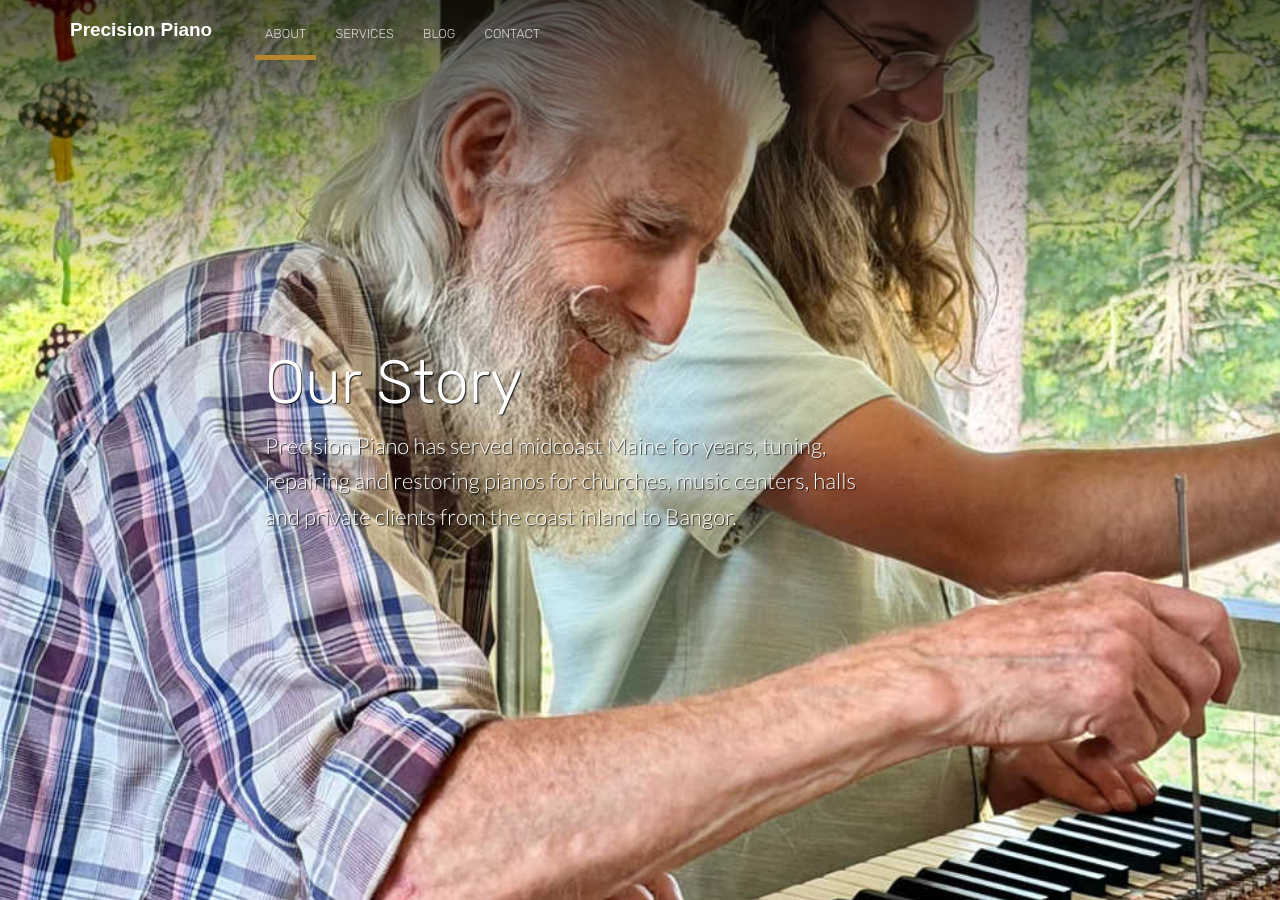
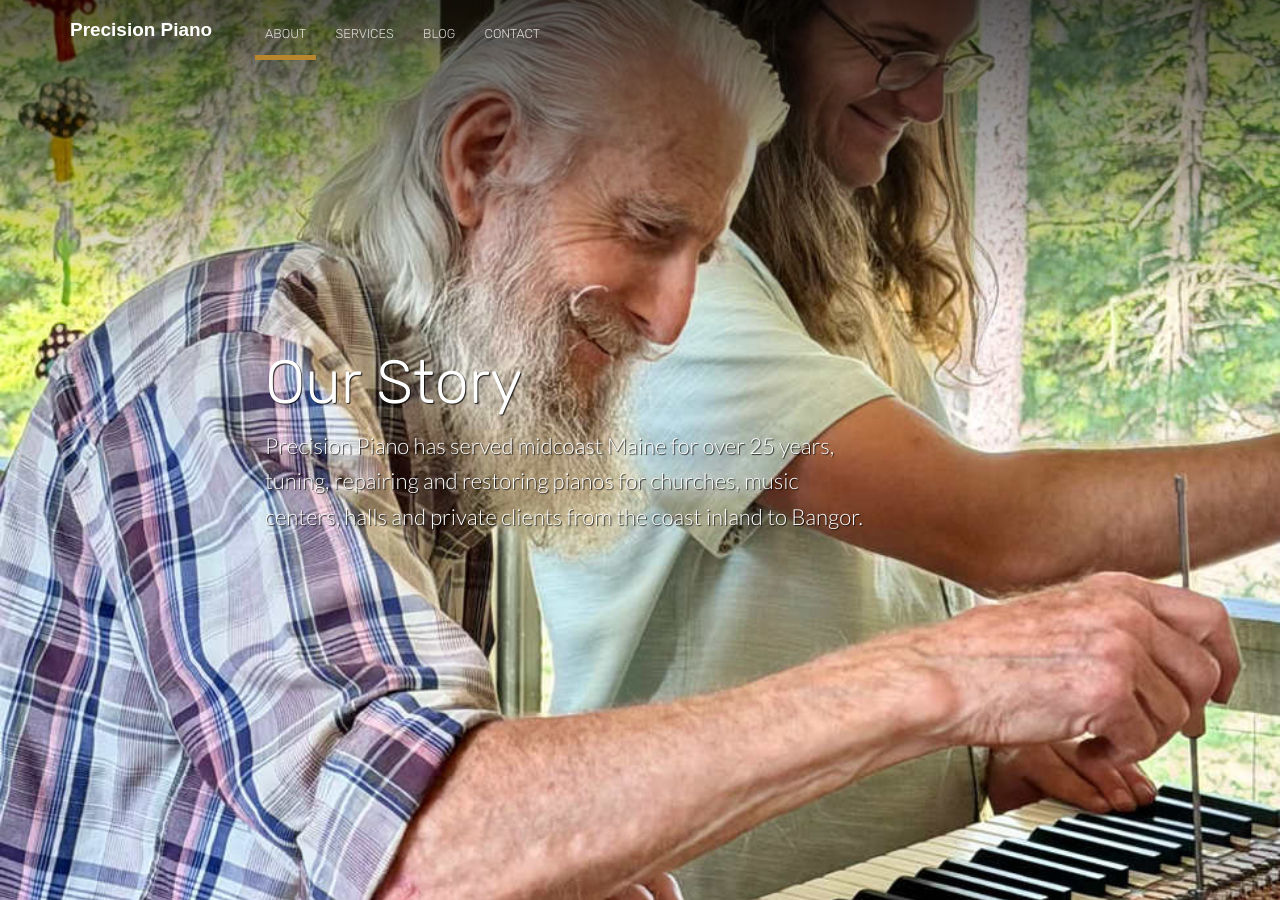
Before and after one commit to precision-piano/precision-piano, a Jekyll site: the page built from about.html, in a window 1280 px wide and 900 px high. Built offline with Jekyll 4.4.1, drawn with Linux system fonts in a browser that asks for light colours.

Commit message:
Update about.html

```diff
--- a/about.html
+++ b/about.html
@@ -8,7 +8,7 @@
 	<div class="inner-hero text-container">
 		<div class="hero-text-container">
 			<h1 class="editable">Our Story</h1>
-			<p class="subtext editable">Precision Piano has served midcoast Maine for years, tuning, repairing and restoring pianos for churches, music centers, halls and private clients from the coast inland to Bangor.</p>
+			<p class="subtext editable">Precision Piano has served midcoast Maine for over 25 years, tuning, repairing and restoring pianos for churches, music centers, halls and private clients from the coast inland to Bangor.</p>
 		</div>
 	</div>
 </section>
```
